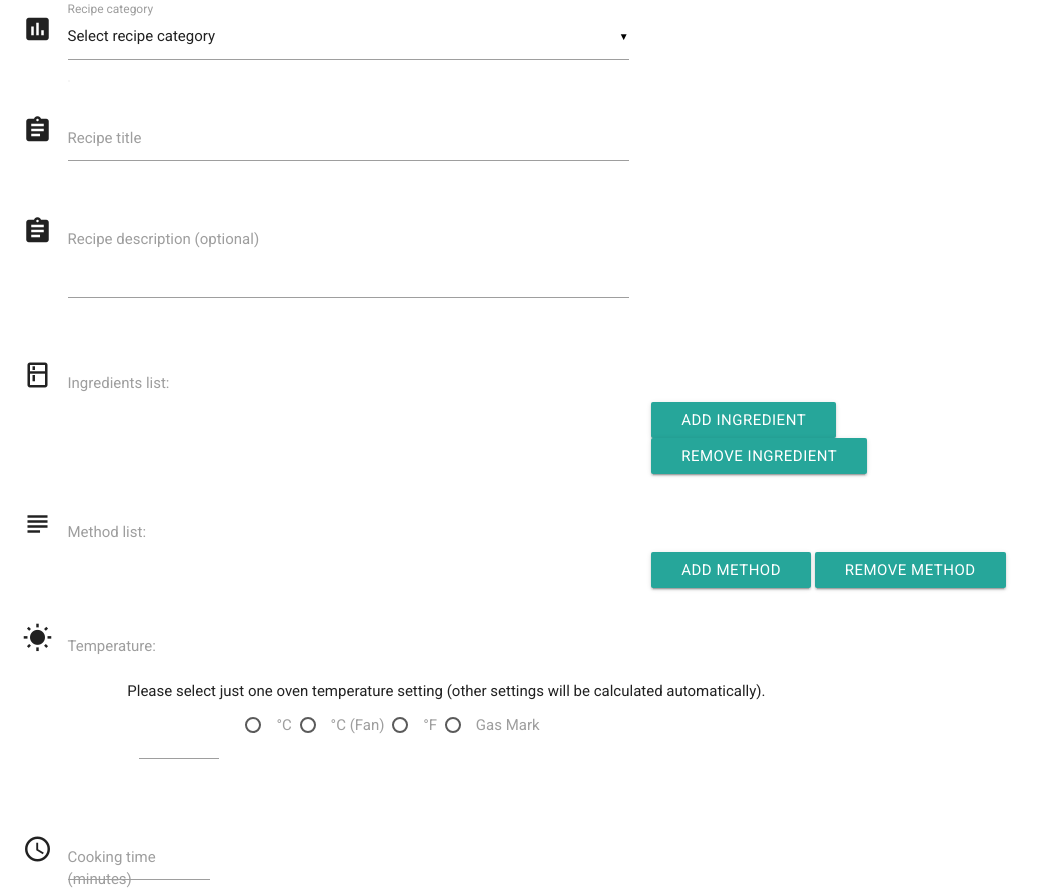
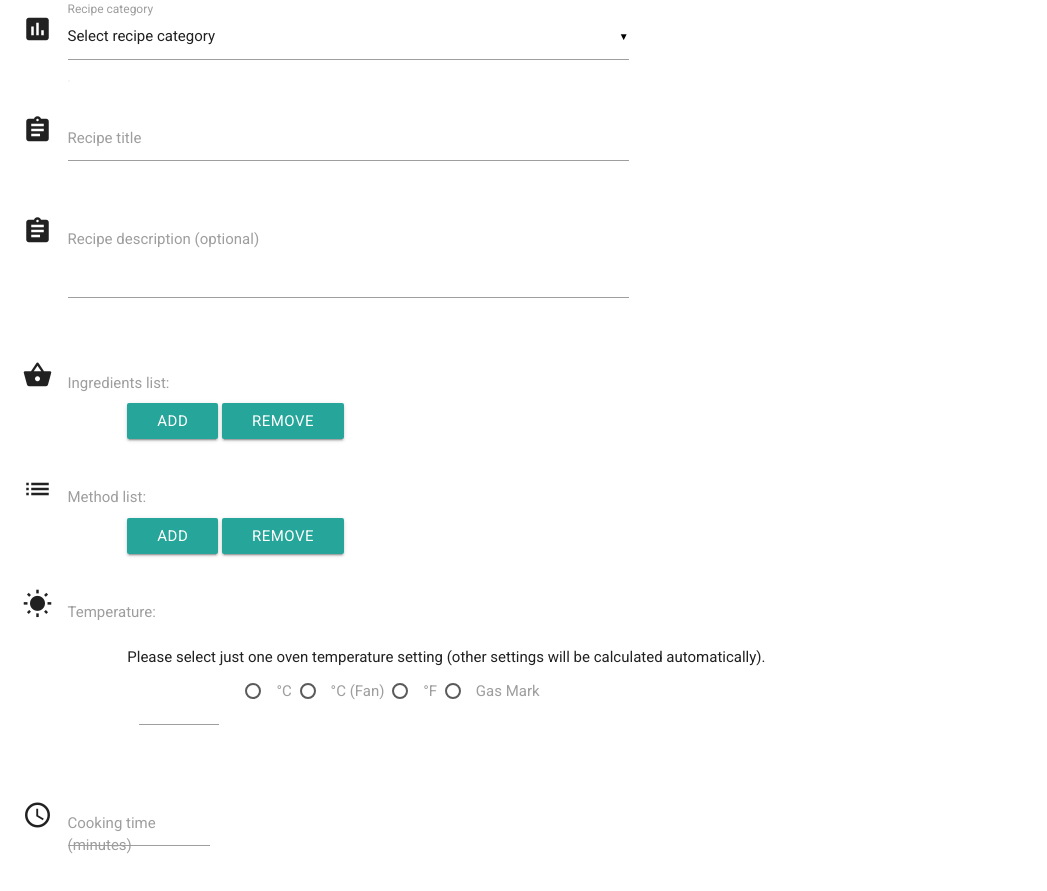
Before and after one commit to kevald1963/milestone-3-recipe-application, a Flask app: template templates/edit_recipe.html in a window 1280 px wide; the page is wider, and only the part inside the window is pictured. Shown: the part 293-1184 px from the top of that part, without its empty margins (0-1047 px from the left). Run offline with Flask 2, Linux system fonts and the light colour scheme; the template is opened without the code that fills it, so the values that code supplies are empty; some libraries are stand-ins or nearby versions.

Commit message:
Renamed button captions for adding and removing ingredients and methods in edit_recipe.html to simply ADD and REMOVE. Moved same buttons to appear under the list instead of to the right of the first line.

```diff
--- a/templates/edit_recipe.html
+++ b/templates/edit_recipe.html
@@ -45,40 +45,40 @@
         <!-- INGREDIENTS -->
         <div class="row">
             <div class="input-field col s4">
-                <i class="material-icons prefix">kitchen</i>
+                <i class="material-icons prefix">shopping_basket</i>
                 <label for="icon_telephone">Ingredients list:</label>
                 <br>
             </div>
         </div>
         <div class="row">
-            <div class="col s5 offset-s1 input_fields_wrap_ingredients">
+            <div class="col s8 offset-s1 input_fields_wrap_ingredients">
                 {% for ingredient in recipe.ingredients %}
                     <input name="ingredients[]" type="text" class="field-long" required="required" value="{{ ingredient }}"/>
                 {% endfor %}
             </div>
-            <div class="col s4">
-                <button class="btn waves-effect waves-light add_field_button_ingredients" name="add_field_button_ingredients" type="button">Add ingredient</button>
-                <button class="btn waves-effect waves-light remove_field_button_ingredients" name="remove_field_button_ingredients" type="button">Remove ingredient</button>
+            <div class="col s8 offset-s1">
+                <button class="btn waves-effect waves-light add_field_button_ingredients" name="add_field_button_ingredients" type="button">Add</button>
+                <button class="btn waves-effect waves-light remove_field_button_ingredients" name="remove_field_button_ingredients" type="button">Remove</button>
             </div>
         </div>
 
         <!-- METHOD -->
         <div class="row">
             <div class="input-field col s4">
-                <i class="material-icons prefix">subject</i>
+                <i class="material-icons prefix">list</i>
                 <label for="icon_telephone">Method list:</label>
                 <br>
             </div>
         </div>
         <div class="row">
-            <div class="col s5 offset-s1 input_fields_wrap_method">
+            <div class="col s8 offset-s1 input_fields_wrap_method">
                 {% for method in recipe.method %}
                     <input name="method[]" type="text" class="field-long" required="required" value="{{ method }}"/>
                 {% endfor %}
             </div>
-            <div class="col s4">
-                <button class="btn waves-effect waves-light add_field_button_method" name="add_field_button_method" type="button">Add method</button>
-                <button class="btn waves-effect waves-light remove_field_button_method" name="remove_field_button_method" type="button">Remove method</button>
+            <div class="col s8 offset-s1">
+                <button class="btn waves-effect waves-light add_field_button_method" name="add_field_button_method" type="button">Add</button>
+                <button class="btn waves-effect waves-light remove_field_button_method" name="remove_field_button_method" type="button">Remove</button>
             </div>
         </div>
 
```
